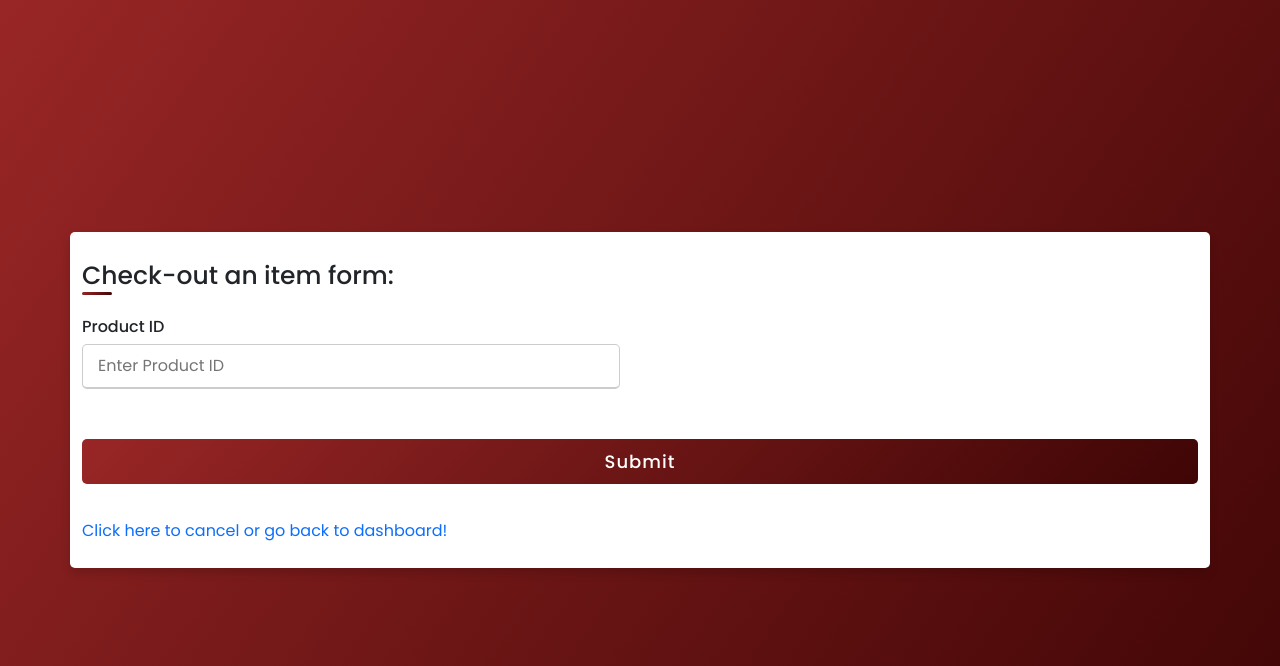
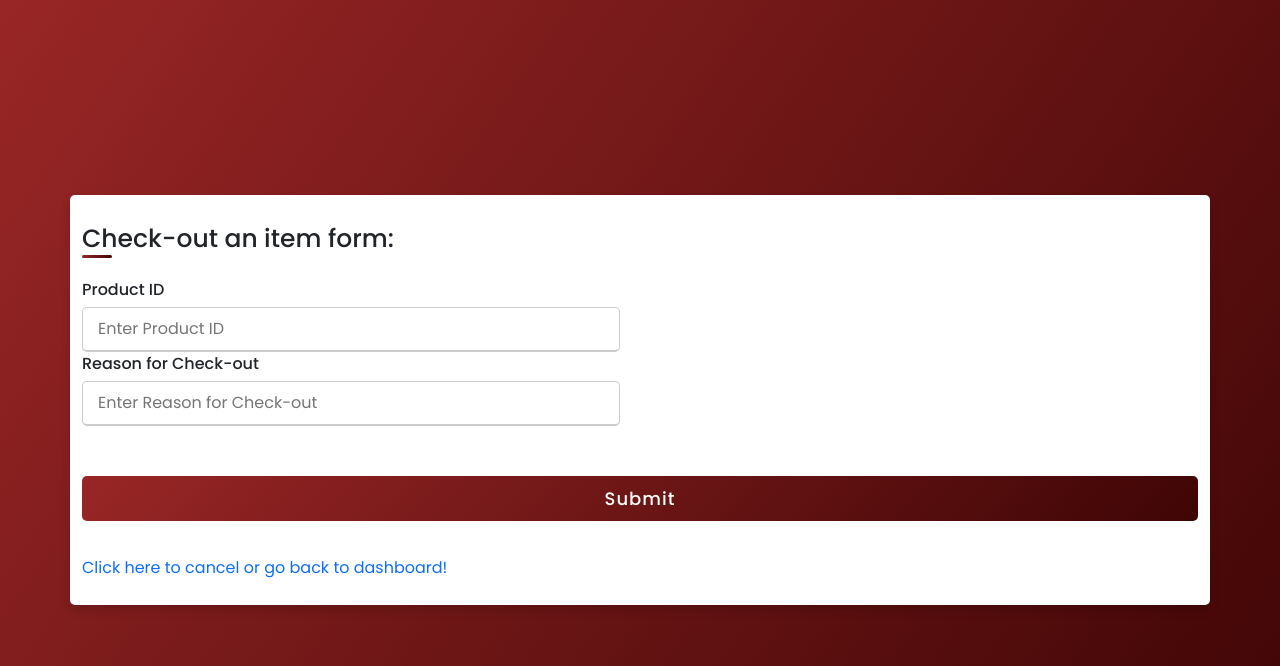
Before and after one commit to agalfred/Senior-Project, a Flask app: page /user/Check-out in a window 1280 px wide. Shown: the top 666 px of the page. Run offline with Flask 2, Linux system fonts and the light colour scheme; a user stored in the database is signed in.

Commit message:
Added reason for check-out functionality

```diff
--- a/website/mailconfig.cfg
+++ b/website/mailconfig.cfg
@@ -3,4 +3,4 @@ MAIL_PORT = 587
 MAIL_USE_TLS = True
 MAIL_USE_SSL = False
 MAIL_USERNAME = 'andrew.alfred.g@gmail.com'
-MAIL_PASSWORD ='College101'
+MAIL_PASSWORD ='agesmnuerwgczzax'
--- a/website/models.py
+++ b/website/models.py
@@ -21,6 +21,7 @@ class Borroweditem(db.Model):
     product_id= db.Column(db.Integer)
     quantity = db.Column(db.Integer)
     date_borrowed = db.Column(db.DateTime(timezone=True), default=func.now())
+    reason = db.Column(db.String(200))
     borrower = db.Column(db.Integer, db.ForeignKey('user.s_id', ondelete="CASCADE"),nullable=False) ##foreign key relationship
 
 class Inventory(db.Model):
--- a/website/templates/Check-in.html
+++ b/website/templates/Check-in.html
@@ -50,6 +50,7 @@
                             <th>#</th>
                             <th>Item product ID</th>
                             <th>Date checked-out</th> <!--date created -->
+                            <th>Reason</th>
                             <th>Quantity</th>
                             <th>Check-in!</th>
                         </tr>
@@ -59,6 +60,7 @@
                               <th>{{row.id}}</th>
                               <th>{{row.product_id}}</th>
                               <th>{{row.date_borrowed}}</th>
+                              <th>{{row.reason}}</th>
                               <th>{{row.quantity}}</th>
                               <th><a style="text-decoration:none" href="/user/Check-in-confirmed/{{row.id}}">Return</a></th>
                           </tr>
--- a/website/templates/Check-out.html
+++ b/website/templates/Check-out.html
@@ -27,6 +27,8 @@
           <div class="input-box">
             <span class="details">Product ID</span>
             <input type="text" id="product_id" name ="product_id" placeholder="Enter Product ID" required>
+            <span class="details">Reason for Check-out</span>
+            <input type="text" id="reason" name ="reason" placeholder="Enter Reason for Check-out" required>
           </div>
 
         </div>
--- a/website/templates/Checked_out_items.html
+++ b/website/templates/Checked_out_items.html
@@ -50,6 +50,7 @@
                             <th>#</th>
                             <th>Item product ID</th>
                             <th>Date checked-out</th> <!--date created -->
+                            <th>Reason</th>
                             <th>Quantity</th>
                             <th>Checked out by</th>
                             <th>Check-in!</th>
@@ -60,6 +61,7 @@
                               <th>{{row.id}}</th>
                               <th>{{row.product_id}}</th>
                               <th>{{row.date_borrowed}}</th>
+                              <th>{{row.reason}}</th>
                               <th>{{row.quantity}}</th>
                               <th>P000{{row.borrower}}</th>
                               <th><a style="text-decoration:none" href="/user/Check-in-confirmed/{{row.id}}">Return</a></th>
--- a/website/templates/login.html
+++ b/website/templates/login.html
@@ -4,7 +4,7 @@
 <form method="POST">
 
     <div class="form-group">
-        {% if user.is_authenticated %}
+        {% if session['SCHOOL_ID'] and session['FNAME'] and session['LNAME'] and session['DATE'] and session['SF'] and user.is_authenticated %}
         <div>
             <label><p id="logp">You are currently logged in </label><a href="{{ url_for('views.user') }}">click here to redirect you to user page!</a></p>
         </div>
--- a/website/templates/register.html
+++ b/website/templates/register.html
@@ -4,7 +4,7 @@
 <form method="POST">
     <!--<h1 align="center">Send Registration Link!</h1>-->
     <div class="form-group">
-        {% if user.is_authenticated %}
+        {% if session['SCHOOL_ID'] and session['FNAME'] and session['LNAME'] and session['DATE'] and session['SF'] and user.is_authenticated %}
         <div>
             <label><p id="logp">You are currently logged in </label><a href="{{ url_for('views.user') }}">click here to redirect you to user page!</a></p>
         </div>
--- a/website/views.py
+++ b/website/views.py
@@ -76,16 +76,17 @@ def Check_out():
     if session.get("id",None) is not None:
         if request.method == 'POST':
             products_id = request.form.get("product_id")
+            reason = request.form.get("reason")
             quantity = 1    ##can only check one item a time
 
             product = Inventory.query.filter_by(product_id=products_id).first()
 
-            if products_id == '':
+            if products_id == '' or reason == '':
                 flash("Cannot be empty",category="success")
                 return redirect(request.url)
             else:
                 if re.search(pidpattern, products_id) and product:
-                    borrowing = Borroweditem(product_id=products_id, quantity=quantity, borrower=current_user.s_id)
+                    borrowing = Borroweditem(product_id=products_id, quantity=quantity, reason=reason, borrower=current_user.s_id)
                     db.session.add(borrowing)
                     db.session.commit()
 
```
Also changed, not shown: website/database.db, 1 other file.
